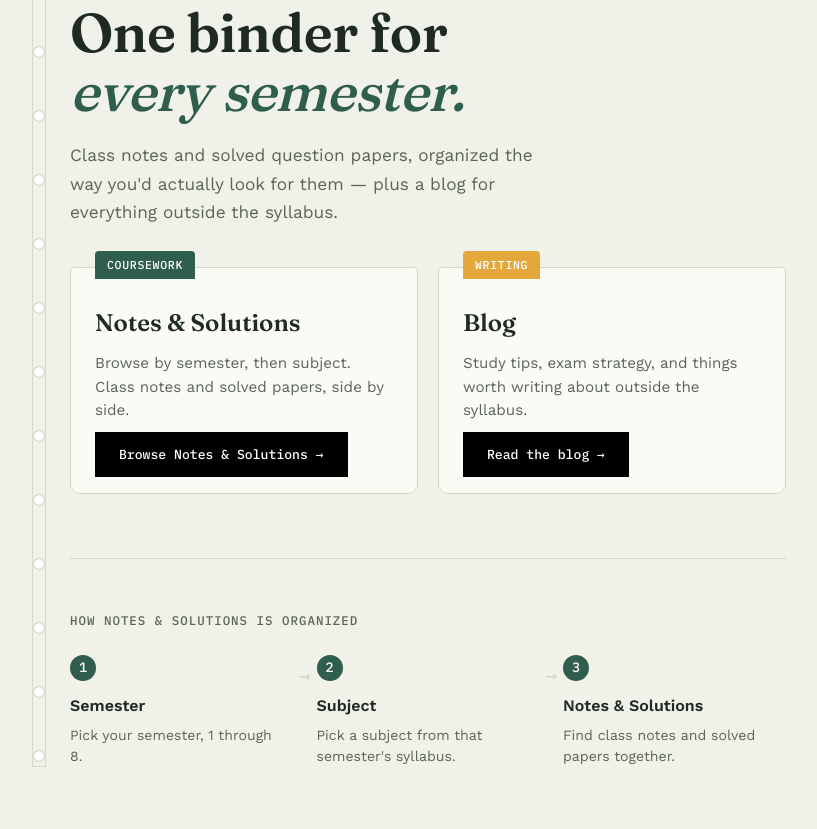
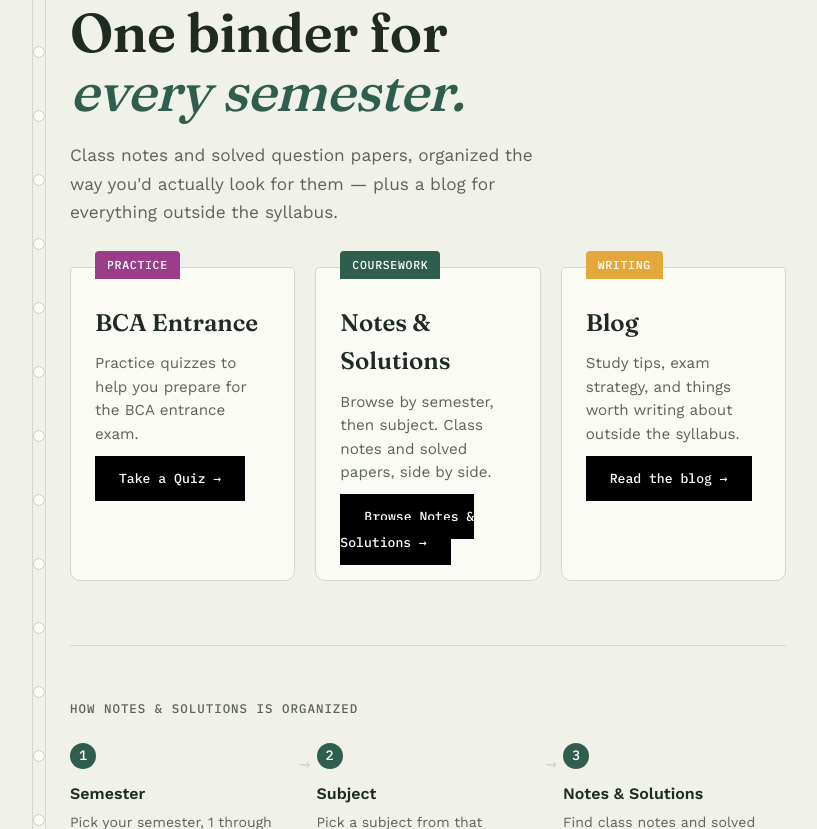
Before and after one commit to notabhishekrai/bcatutor, a PHP site: page / in a window 1280 px wide. Shown: the part 171-1000 px from the top of the page, without its empty margins (234-1051 px from the left). Run offline with PHP 8.4, Linux system fonts and the light colour scheme.

Commit message:
Add a card that leads to BCA Entrance page on homepage

```diff
--- a/index.php
+++ b/index.php
@@ -102,7 +102,7 @@ require __DIR__ . '/includes/header.php';
 /* Two entry points, styled as folder tabs */
 .tab-row {
     display: grid;
-    grid-template-columns: 1fr 1fr;
+    grid-template-columns: 1fr 1fr 1fr;
     gap: 20px;
     margin-bottom: 64px;
 }
@@ -135,6 +135,7 @@ require __DIR__ . '/includes/header.php';
 
 .tab-card--notes::before { background: var(--pine); }
 .tab-card--blog::before { background: var(--mustard); }
+.tab-card--quiz::before { background: #9C3D8B; }
 
 .tab-card:hover {
     transform: translateY(-3px);
@@ -169,6 +170,7 @@ require __DIR__ . '/includes/header.php';
 
 .tab-card--notes .go { color: var(--pine); }
 .tab-card--blog .go { color: #A8792A; }
+.tab-card--quiz .go { color: #9C3D8B; }
 
 /* How it's organized — a real sequence, so numbers are earned here */
 .flow {
@@ -270,6 +272,11 @@ require __DIR__ . '/includes/header.php';
         </p>
 
         <div class="tab-row">
+            <a href="quizzes" class="tab-card tab-card--quiz" data-tab="Practice">
+                <h2>BCA Entrance</h2>
+                <p>Practice quizzes to help you prepare for the BCA entrance exam.</p>
+                <span class="go btn">Take a Quiz &rarr;</span>
+            </a>
             <a href="semesters" class="tab-card tab-card--notes" data-tab="Coursework">
                 <h2>Notes & Solutions</h2>
                 <p>Browse by semester, then subject. Class notes and solved papers, side by side.</p>
```
